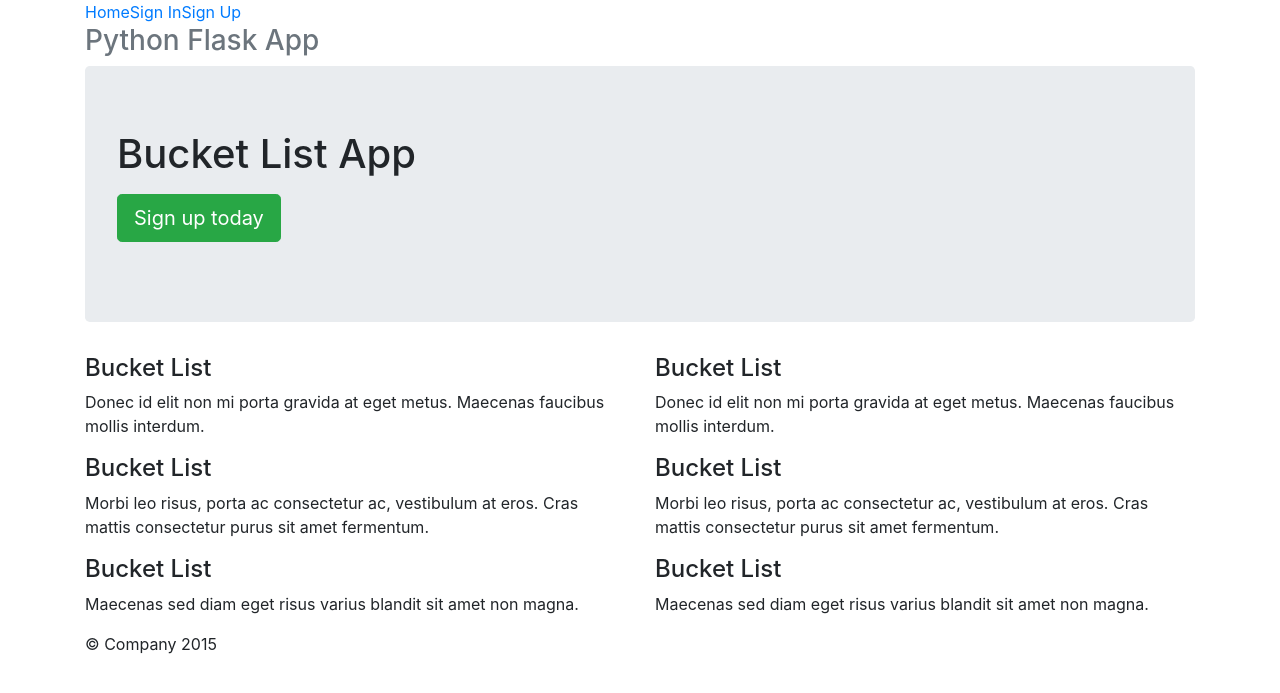
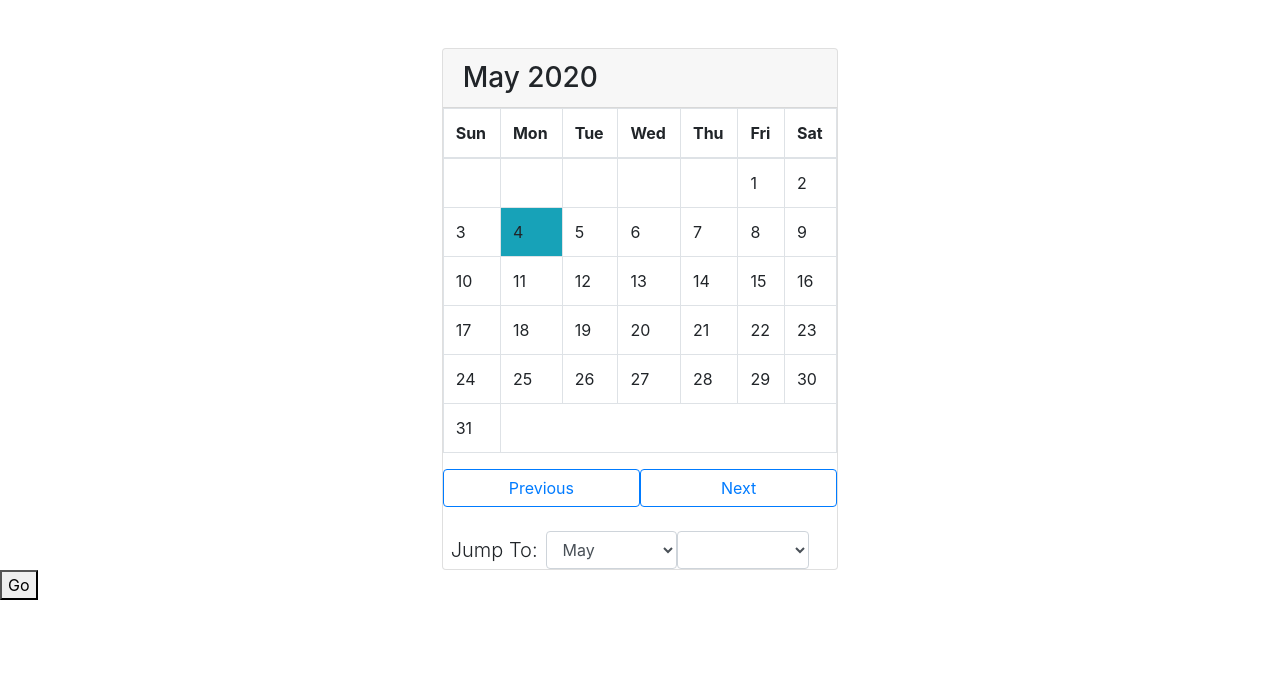
Before and after one commit to anand-anmol/Dayly-Lyfe, a Flask app: page / in a window 1280 px wide. Shown: the top 693 px of the page. Run offline with Flask 2, Linux system fonts and the light colour scheme; some libraries are stand-ins or nearby versions.

Commit message:
basic python switchover complete

```diff
--- a/app.py
+++ b/app.py
@@ -10,4 +10,4 @@
     return render_template('signup.html')
 
 if __name__ == "__main__":
-    app.run(port=3000)
+    app.run(port=1001)
--- a/templates/index.html
+++ b/templates/index.html
@@ -1,66 +1,87 @@
 <!DOCTYPE html>
-<html lang="en">
+<html>
 
-<head>
-    <title>Python Flask Bucket List App</title>
-
-    <link rel="stylesheet" href="https://stackpath.bootstrapcdn.com/bootstrap/4.4.1/css/bootstrap.min.css" integrity="sha384-Vkoo8x4CGsO3+Hhxv8T/Q5PaXtkKtu6ug5TOeNV6gBiFeWPGFN9MuhOf23Q9Ifjh" crossorigin="anonymous">
-
+    <link rel="stylesheet" href="https://stackpath.bootstrapcdn.com/bootstrap/4.1.0/css/bootstrap.min.css"
+          integrity="sha384-9gVQ4dYFwwWSjIDZnLEWnxCjeSWFphJiwGPXr1jddIhOegiu1FwO5qRGvFXOdJZ4" crossorigin="anonymous">
 </head>
 
 <body>
 
-    <div class="container">
-        <div class="header">
-            <nav>
-                <ul class="nav nav-pills pull-right">
-                    <li role="presentation" class="active"><a href="#">Home</a>
-                    </li>
-                    <li role="presentation"><a href="#">Sign In</a>
-                    </li>
-                    <li role="presentation"><a href="showSignUp">Sign Up</a>
-                    </li>
-                </ul>
-            </nav>
-            <h3 class="text-muted">Python Flask App</h3>
+    <div class="container col-sm-4 col-md-7 col-lg-4 mt-5">
+        <div class="card">
+            <h3 class="card-header" id="monthAndYear"></h3>
+            <table class="table table-bordered table-responsive-sm" id="calendar">
+                <thead>
+                <tr>
+                    <th>Sun</th>
+                    <th>Mon</th>
+                    <th>Tue</th>
+                    <th>Wed</th>
+                    <th>Thu</th>
+                    <th>Fri</th>
+                    <th>Sat</th>
+                </tr>
+                </thead>
+
+                <tbody id="calendar-body">
+
+                </tbody>
+            </table>
+
+            <div class="form-inline">
+
+                <button class="btn btn-outline-primary col-sm-6" id="previous" onclick="previous()">Previous</button>
+
+                <button class="btn btn-outline-primary col-sm-6" id="next" onclick="next()">Next</button>
+            </div>
+            <br/>
+            <form class="form-inline">
+                <label class="lead mr-2 ml-2" for="month">Jump To: </label>
+                <select class="form-control col-sm-4" name="month" id="month" onchange="jump()">
+                    <option value=0>Jan</option>
+                    <option value=1>Feb</option>
+                    <option value=2>Mar</option>
+                    <option value=3>Apr</option>
+                    <option value=4>May</option>
+                    <option value=5>Jun</option>
+                    <option value=6>Jul</option>
+                    <option value=7>Aug</option>
+                    <option value=8>Sep</option>
+                    <option value=9>Oct</option>
+                    <option value=10>Nov</option>
+                    <option value=11>Dec</option>
+                </select>
+
+
+                <label for="year"></label><select class="form-control col-sm-4" name="year" id="year" onchange="jump()">
+                <option value=1990>1990</option>
+                <option value=1991>1991</option>
+                <option value=1992>1992</option>
+                <option value=1993>1993</option>
+                <option value=1994>1994</option>
+                <option value=1995>1995</option>
+                <option value=1996>1996</option>
+                <option value=1997>1997</option>
+                <option value=1998>1998</option>
+                <option value=1999>1999</option>
+                <option value=2000>2000</option>
+                <option value=2001>2001</option>
+                <option value=2002>2002</option>
+                <option value=2003>2003</option>
+                <option value=2004>2004</option>
+                <option value=2005>2005</option>
+                <option value=2006>2006</option>
+                <option value=2007>2007</option>
+                <option value=2008>2008</option>
+                <option value=2009>2009</option>
+            </select>
+        </form>
         </div>
+    </div>
+    <button name="jump" onclick="jump">Go</button>
 
-        <div class="jumbotron">
-            <h1>Bucket List App</h1>
-            <p class="lead"></p>
-            <p><a class="btn btn-lg btn-success" href="showSignUp" role="button">Sign up today</a>
-            </p>
-        </div>
+<script src="../static/scripts.js"></script>
 
-        <div class="row marketing">
-            <div class="col-lg-6">
-                <h4>Bucket List</h4>
-                <p>Donec id elit non mi porta gravida at eget metus. Maecenas faucibus mollis interdum.</p>
-
-                <h4>Bucket List</h4>
-                <p>Morbi leo risus, porta ac consectetur ac, vestibulum at eros. Cras mattis consectetur purus sit amet fermentum.</p>
-
-                <h4>Bucket List</h4>
-                <p>Maecenas sed diam eget risus varius blandit sit amet non magna.</p>
-            </div>
-
-            <div class="col-lg-6">
-                <h4>Bucket List</h4>
-                <p>Donec id elit non mi porta gravida at eget metus. Maecenas faucibus mollis interdum.</p>
-
-                <h4>Bucket List</h4>
-                <p>Morbi leo risus, porta ac consectetur ac, vestibulum at eros. Cras mattis consectetur purus sit amet fermentum.</p>
-
-                <h4>Bucket List</h4>
-                <p>Maecenas sed diam eget risus varius blandit sit amet non magna.</p>
-            </div>
-        </div>
-
-        <footer class="footer">
-            <p>&copy; Company 2015</p>
-        </footer>
-
-    </div>
 </body>
 
 </html>
```
Also changed, not shown: static/signup.css (deleted, +0 -39 lines), static/style.css (deleted, +0 -118 lines), templates/signup.html (deleted, +0 -50 lines).
